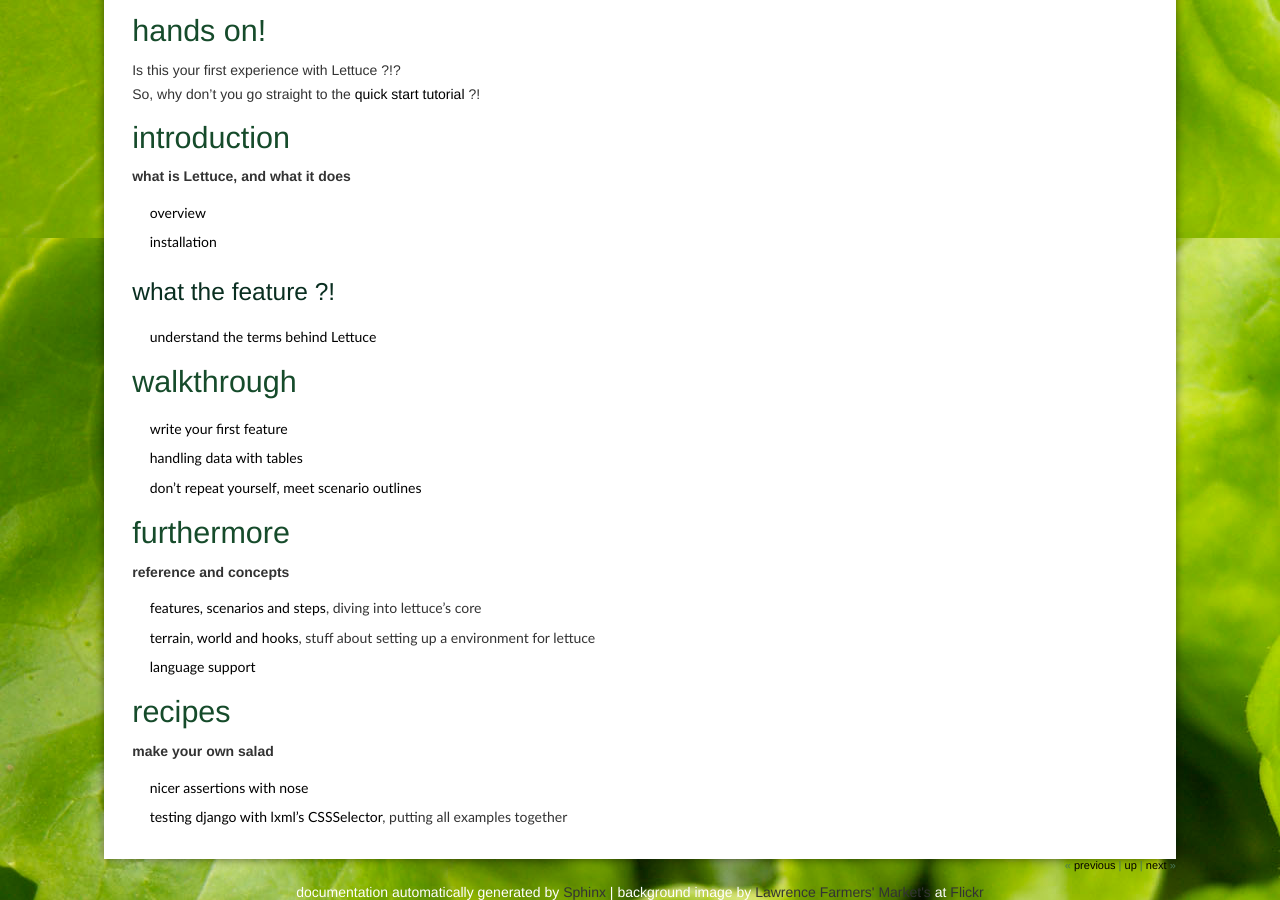
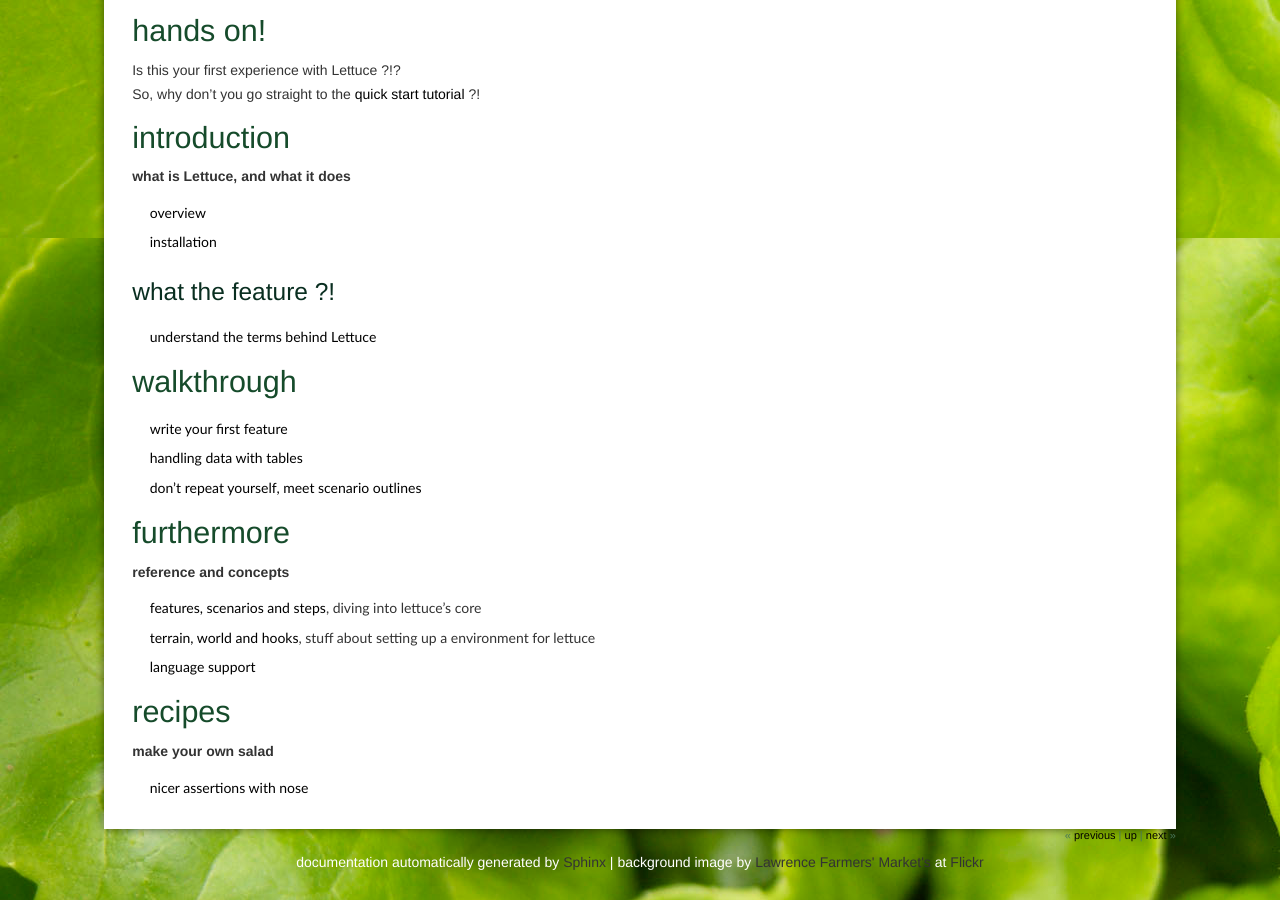
Before and after one commit to gabrielfalcao/lettuce, a Sphinx documentation site: the page built from docs/index.rst, in a window 1280 px wide and 900 px high, scrolled down 1112 px. Built offline with Sphinx 7.4.7, drawn with Linux system fonts in a browser that asks for light colours.

Commit message:
minifying the documentation for now. closes #39

```diff
--- a/docs/index.rst
+++ b/docs/index.rst
@@ -122,4 +122,3 @@ recipes
 **make your own salad**
 
     * :ref:`nicer assertions with nose <recipes-nose>`
-    * :ref:`testing django with lxml's CSSSelector <recipes-django-lxml>`, putting all examples together
```
